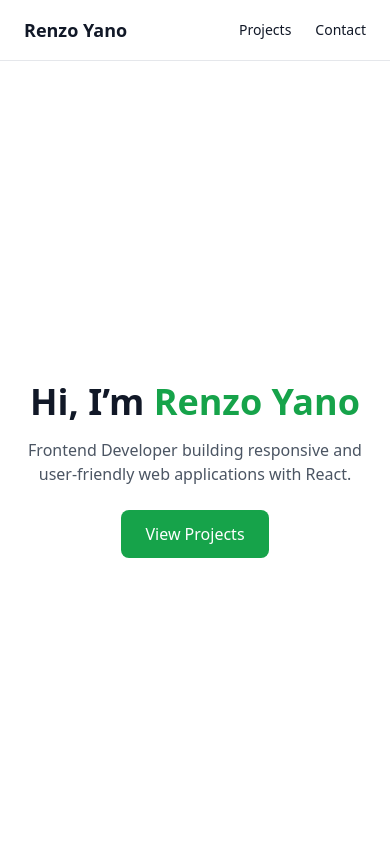
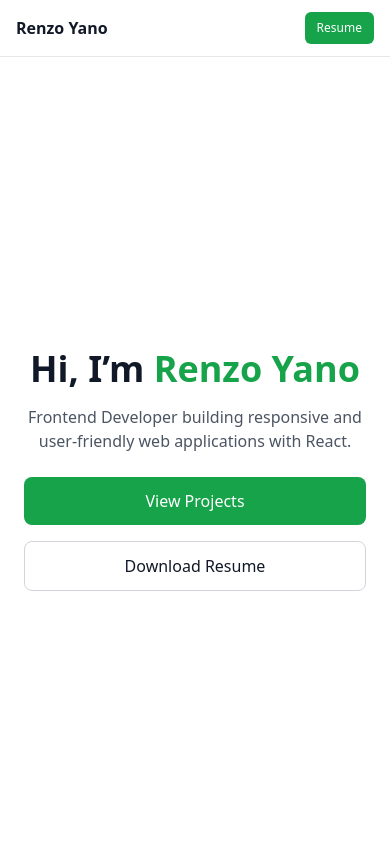
Before and after one commit to yanorenzo624/portfolio, a React (Vite) app: page / in a window 390 px wide. Shown: the top 844 px of the page. Built offline with nearby package versions, Linux system fonts and the light colour scheme.

Commit message:
implemented resume download functionality and optimized mobile responsive.

```diff
--- a/src/components/Hero.jsx
+++ b/src/components/Hero.jsx
@@ -13,16 +13,29 @@ const Hero = () => {
         <h2 className="text-4xl font-bold mb-4">
           Hi, I’m <span className="text-green-600">Renzo Yano</span>
         </h2>
+
         <p className="text-gray-600 mb-6">
           Frontend Developer building responsive and user-friendly web
           applications with React.
         </p>
-        <a
-          href="#projects"
-          className="inline-block bg-green-600 text-white px-6 py-3 rounded-lg hover:bg-green-700 transition"
-        >
-          View Projects
-        </a>
+
+        <div className="flex flex-col sm:flex-row justify-center gap-4">
+          <a
+            href="#projects"
+            className="bg-green-600 text-white px-6 py-3 rounded-lg hover:bg-green-700 transition"
+          >
+            View Projects
+          </a>
+
+          <a
+            href="/RenzoYano-Frontend-Developer-Resume.pdf"
+            target="_blank"
+            rel="noopener noreferrer"
+            className="border border-gray-300 px-6 py-3 rounded-lg hover:bg-gray-100 transition"
+          >
+            Download Resume
+          </a>
+        </div>
       </motion.div>
     </section>
   );
--- a/src/components/Navbar.jsx
+++ b/src/components/Navbar.jsx
@@ -1,11 +1,32 @@
 const Navbar = () => {
   return (
     <nav className="fixed top-0 w-full bg-white border-b z-50">
-      <div className="max-w-5xl mx-auto flex justify-between items-center px-6 py-4">
-        <h1 className="font-bold text-lg">Renzo Yano</h1>
-        <div className="space-x-6 text-sm">
-          <a href="#projects" className="hover:text-green-600">Projects</a>
-          <a href="#contact" className="hover:text-green-600">Contact</a>
+      <div className="max-w-5xl mx-auto flex justify-between items-center px-4 py-3">
+        <h1 className="font-bold text-base sm:text-lg">
+          Renzo Yano
+        </h1>
+
+        <div className="flex items-center gap-3 sm:gap-6 text-sm">
+          <a
+            href="#projects"
+            className="hidden sm:inline hover:text-green-600"
+          >
+            Projects
+          </a>
+          <a
+            href="#contact"
+            className="hidden sm:inline hover:text-green-600"
+          >
+            Contact
+          </a>
+          <a
+            href="/RenzoYano-Frontend-Developer-Resume.pdf"
+            target="_blank"
+            rel="noopener noreferrer"
+            className="bg-green-600 text-white px-3 py-2 rounded-md text-xs sm:text-sm hover:bg-green-700 transition"
+          >
+            Resume
+          </a>
         </div>
       </div>
     </nav>
```
Also changed, not shown: 1 other file (tests, documents, lock files or other folders).
